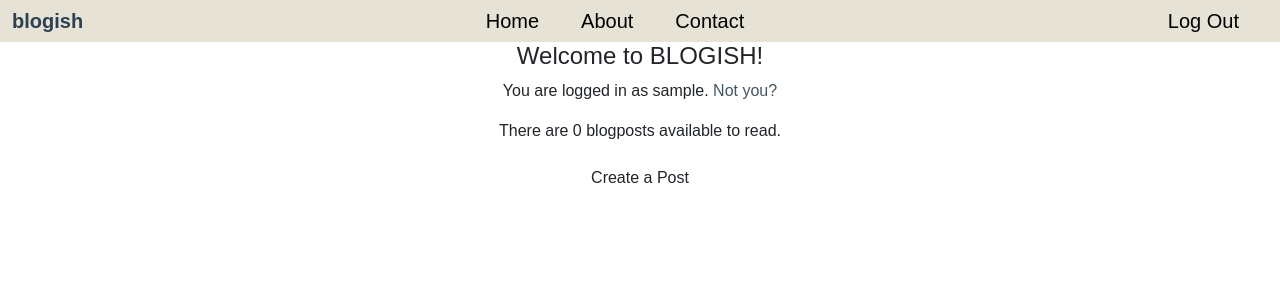
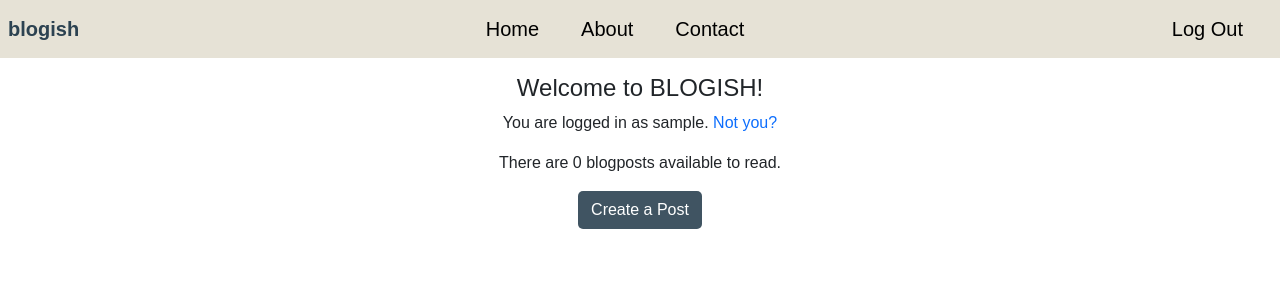
Before and after one commit to codebygrace/blogish, a Django app: page / in a window 1280 px wide. Shown: the top 300 px of the page. Run offline with Django 4.2, Linux system fonts and the light colour scheme; the visitor is signed in with stand-in values (Sample User, id 1); data that the repository does not hold is empty; some libraries are stand-ins or nearby versions; some web fonts are replaced.

Commit message:
adjusted alignment and styles of home page

```diff
--- a/blogposts/static/css/main.css
+++ b/blogposts/static/css/main.css
@@ -8,12 +8,23 @@
 
 a {
     text-decoration: none;
-    color: rgba(44, 66, 81, 0.90);
 }
 
 a:hover {
-    color: inherit;
+   text-decoration: underline;
+}
+
+.btn {
+    color: #FFF;
+    background-color: rgba(44, 66, 81, 0.90);
+    border-radius: 5px;
+}
+
+.btn:hover {
+    color: #FFF;
+    background-color: #2C4251;
     text-decoration: underline;
+    border-radius: 5px;
 }
 
 .flex {
@@ -36,6 +47,11 @@
     font-weight: 700;
 }
 
+.blogish-logo:hover {
+    color: #2C4251;
+    text-decoration: none;
+}
+
 .nav-link {
     color: #000;
     border: 5px solid transparent;
@@ -47,13 +63,29 @@
 .nav-link:hover {
     background-color: #2C4251;
     color: #FFF;
+    text-decoration: none;
 }
 
 /* TEMPLATE */
+.welcome {
+    margin-top: 1rem;
+}
+
 .page-container {
     flex-direction: column;
     justify-content: center;
     align-items: center;
+}
+
+.new-btn {
+    margin-bottom: 1rem;
+}
+
+.post-container {
+    margin: auto 2rem;
+    flex-wrap: wrap;
+    justify-content: center;
+    gap: 1.5rem;
 }
 
 .post-item {
@@ -61,8 +93,8 @@
     border: 5px solid #2C4251;
     border-radius: 15px;
     padding: 1rem;
-    width: 200px;
-    height: 200px;
+    width: 225px;
+    height: 150px;
     flex-direction: column;
     justify-content: center;
 }
@@ -72,7 +104,7 @@
 }
 
 .post-link {
-    font-size: 20px;
+    font-size: 18px;
     font-weight: 700;
     color: rgba(44, 66, 81, 0.85);
 }
--- a/blogposts/templates/base.html
+++ b/blogposts/templates/base.html
@@ -21,7 +21,7 @@
 <body>
     {% if request.user.is_authenticated %}
     <nav class="navbar navbar-expand-lg mx-auto py-0">
-        <div class="container-fluid">
+        <div class="nav-container container-fluid">
             <a href="{% url 'index' %}" class="blogish-logo">blogish</a>
             <button class="navbar-toggler" type="button" data-bs-toggle="collapse" data-bs-target="#navbarText" aria-controls="navbarText" aria-expanded="false" aria-label="Toggle navigation">
                 <span class="navbar-toggler-icon"></span>
```
